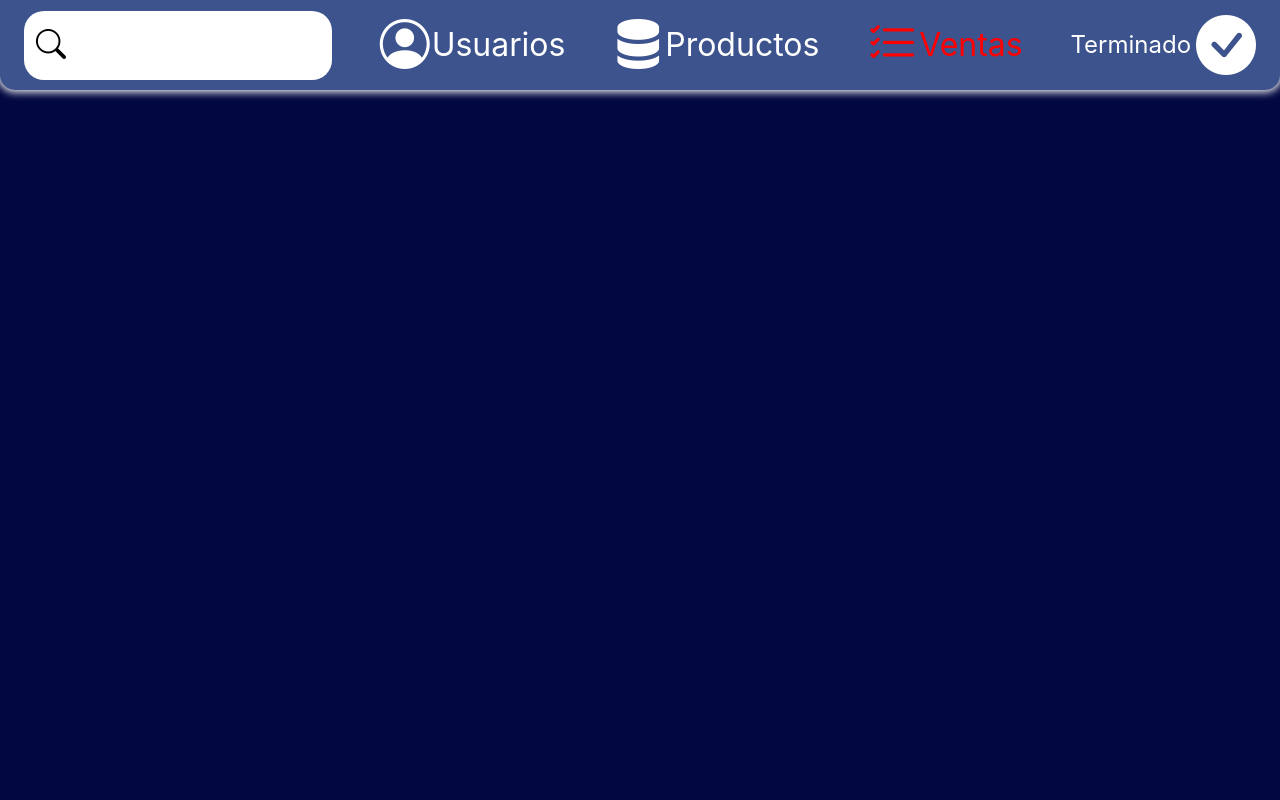
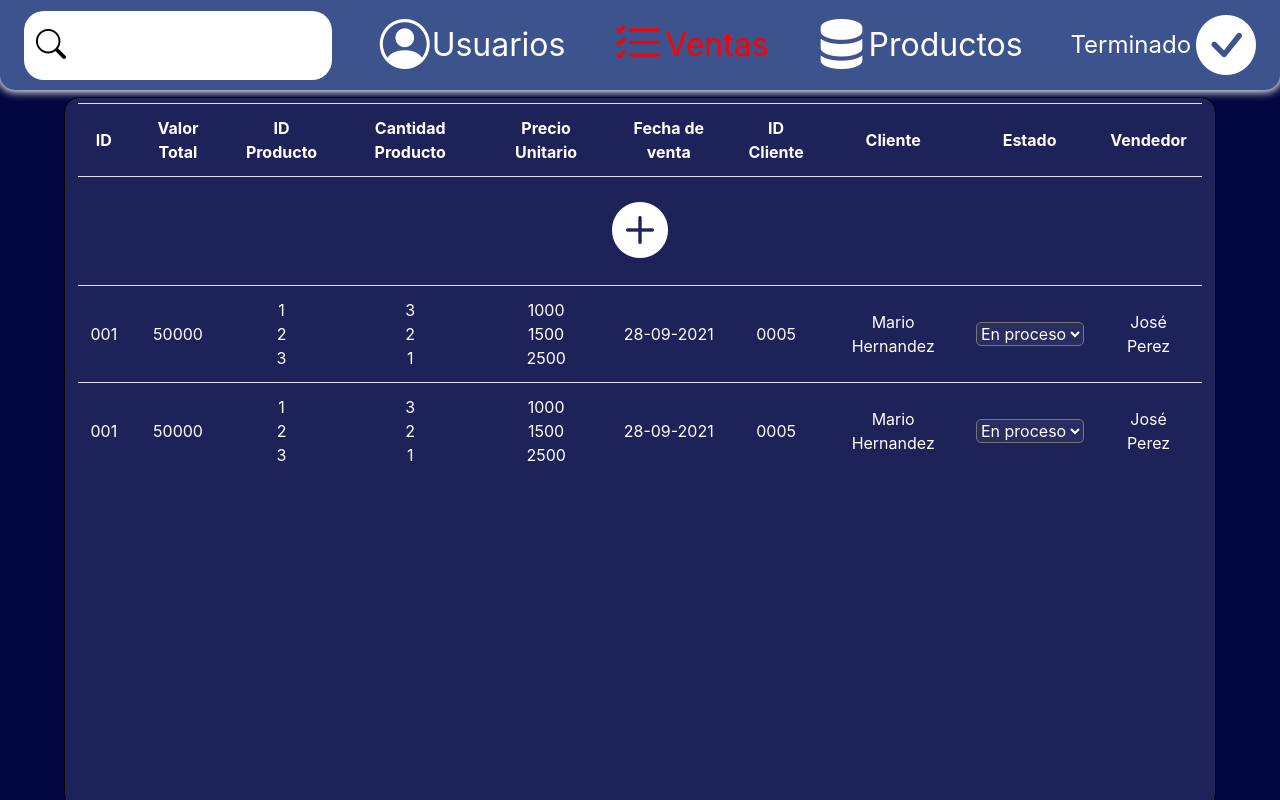
Before and after one commit to Alexcastr/deveApps, a React (Create React App) app: page /ventas in a window 1280 px wide. Built offline with nearby package versions, Linux system fonts and the light colour scheme.

Commit message:
Body de página de ventas + botón de añadir registro en ventas y productos

```diff
--- a/src/Components/bodyProduct.jsx
+++ b/src/Components/bodyProduct.jsx
@@ -1,4 +1,4 @@
-import React from "react";
+import { Link } from "react-router-dom";
 
 const Bodyproduct = () => {
   return (
@@ -10,6 +10,13 @@ const Bodyproduct = () => {
             <th>Nombre</th>
             <th>Valor unitario</th>
             <th>Estado</th>
+          </tr>
+          <tr>
+            <td colSpan="10">
+              <Link to="/goto" className="tableAddLink">
+                <i class="bi bi-plus-circle-fill tableAddIcon"></i>
+              </Link>
+            </td>
           </tr>
           <tr class="fila_impar">
             <td>1123</td>
--- a/src/Components/header.jsx
+++ b/src/Components/header.jsx
@@ -10,8 +10,8 @@ const Header = ({ current }) => {
       <header className="header">
         <Search />
         <UsersButton clase="currentButtonLink" />
+        <SalesButton clase="buttonLink" />
         <ProductButton clase="buttonLink" />
-        <SalesButton clase="buttonLink" />
         <DoneButton />
       </header>
     );
@@ -20,8 +20,8 @@ const Header = ({ current }) => {
       <header className="header">
         <Search />
         <UsersButton clase="buttonLink" />
+        <SalesButton clase="currentButtonLink" />
         <ProductButton clase="buttonLink" />
-        <SalesButton clase="currentButtonLink" />
         <DoneButton />
       </header>
     );
@@ -30,8 +30,8 @@ const Header = ({ current }) => {
       <header className="header">
         <Search />
         <UsersButton clase="buttonLink" />
+        <SalesButton clase="buttonLink" />
         <ProductButton clase="currentButtonLink" />
-        <SalesButton clase="buttonLink" />
         <DoneButton />
       </header>
     );
--- /dev/null
+++ b/src/Components/salesBody.jsx
@@ -0,0 +1,104 @@
+import { Link } from "react-router-dom";
+const SalesBody = () => {
+  return (
+    <body className="salesTable">
+      <div className="table">
+        <table className="ml-auto mr-auto sales">
+          <tr className="head-body">
+            <th>ID</th>
+            <th>Valor Total</th>
+            <th>ID Producto</th>
+            <th>Cantidad Producto</th>
+            <th>Precio Unitario</th>
+            <th>Fecha de venta</th>
+            <th>ID Cliente</th>
+            <th>Cliente</th>
+            <th>Estado</th>
+            <th>Vendedor</th>
+          </tr>
+          <tr>
+            <td colSpan="10">
+              <Link to="/goto" className="tableAddLink">
+                <i class="bi bi-plus-circle-fill tableAddIcon"></i>
+              </Link>
+            </td>
+          </tr>
+          <tr className="tablerow">
+            <td>001</td>
+            <td>50000</td>
+            <td>
+              <ul className="productList">
+                <li>1</li>
+                <li>2</li>
+                <li>3</li>
+              </ul>
+            </td>
+            <td>
+              <ul className="productList">
+                <li>3</li>
+                <li>2</li>
+                <li>1</li>
+              </ul>
+            </td>
+            <td>
+              <ul className="productList">
+                <li>1000</li>
+                <li>1500</li>
+                <li>2500</li>
+              </ul>
+            </td>
+            <td>28-09-2021</td>
+            <td>0005</td>
+            <td>Mario Hernandez</td>
+            <td>
+              <select>
+                <option>En proceso</option>
+                <option>Cancelada</option>
+                <option>Entregada</option>
+              </select>
+            </td>
+            <td>José Perez</td>
+          </tr>
+          <tr className="tablerow">
+            <td>001</td>
+            <td>50000</td>
+            <td>
+              <ul className="productList">
+                <li>1</li>
+                <li>2</li>
+                <li>3</li>
+              </ul>
+            </td>
+            <td>
+              <ul className="productList">
+                <li>3</li>
+                <li>2</li>
+                <li>1</li>
+              </ul>
+            </td>
+            <td>
+              <ul className="productList">
+                <li>1000</li>
+                <li>1500</li>
+                <li>2500</li>
+              </ul>
+            </td>
+            <td>28-09-2021</td>
+            <td>0005</td>
+            <td>Mario Hernandez</td>
+            <td>
+              <select>
+                <option>En proceso</option>
+                <option>Cancelada</option>
+                <option>Entregada</option>
+              </select>
+            </td>
+            <td>José Perez</td>
+          </tr>
+        </table>
+      </div>
+    </body>
+  );
+};
+
+export default SalesBody;
--- a/src/Styles/Body.css
+++ b/src/Styles/Body.css
@@ -2,14 +2,16 @@ html,
 body {
   height: 100%;
   background-color: #010740;
+  overflow-y: hidden;
 }
 
 body .center-content {
+  overflow-y: scroll;
   text-align: center;
   border: 1px solid #1228ec3d;
   margin: 0 250px;
   background-color: #31376998;
-  height: 31rem;
+  height: 98vh;
   border-collapse: separate;
   border-spacing: 10;
   border: 1px solid black;
@@ -19,6 +21,7 @@ body .center-content {
 }
 
 body table {
+  margin-top: 3px;
   color: white;
   width: 98%;
 }
@@ -40,6 +43,51 @@ select:focus {
   box-shadow: 0 0 1px 3px rgba(186, 193, 201, 0.7);
   color: white;
   outline: none;
+}
+
+.salesTable {
+  overflow-y: scroll;
+  overflow-x: hidden;
+  text-align: center;
+  border: 1px solid #1228ec3d;
+  background-color: #31376998;
+  margin: 0 auto;
+  height: 89vh;
+  border-collapse: separate;
+  border-spacing: 10;
+  border: 1px solid black;
+  border-radius: 15px;
+  -moz-border-radius: 20px;
+  padding: 2px;
+  width: 90%;
+}
+
+.tableAddLink {
+  display: block;
+}
+
+.tableAddLink:hover {
+  transform: scale(1.1);
+  background-color: #242e79;
+  transition: all 0.2s ease-in-out;
+}
+
+.tableAddIcon {
+  color: white;
+  font-size: 3.5em;
+}
+
+.table th {
+  vertical-align: middle;
+}
+
+.tablerow td {
+  vertical-align: middle;
+}
+.productList {
+  list-style-type: none;
+  padding: 0px;
+  margin-bottom: 0px;
 }
 
 .mainRedirect {
--- a/src/pages/Sales.jsx
+++ b/src/pages/Sales.jsx
@@ -1,8 +1,10 @@
 import Header from "Components/header";
+import SalesBody from "Components/salesBody";
 const Sales = () => {
   return (
     <>
       <Header current="ventas" />
+      <SalesBody/>
     </>
   );
 };
```
